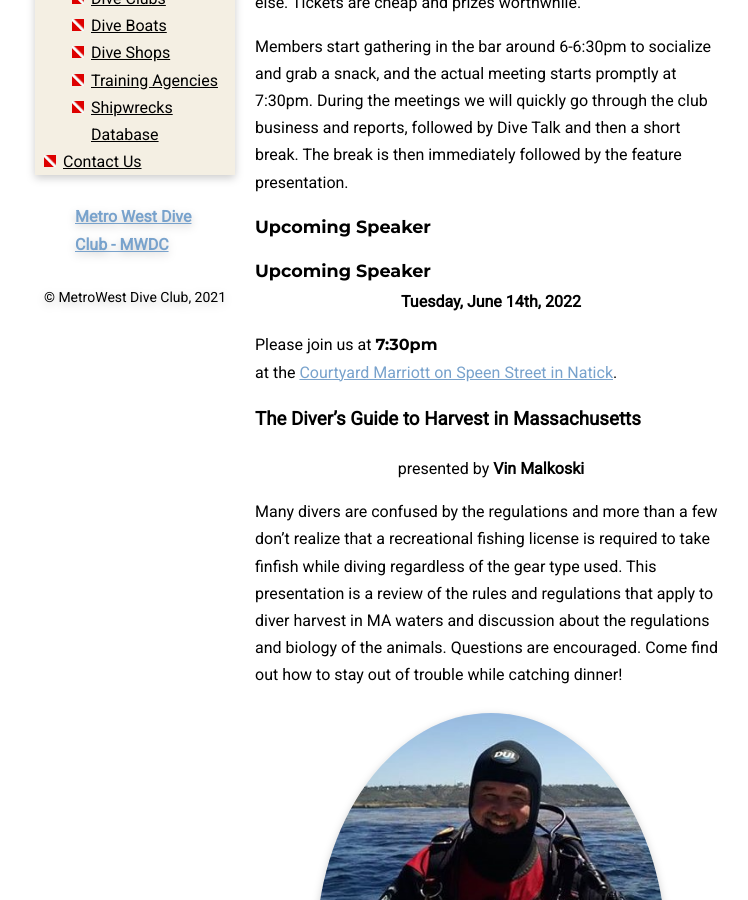
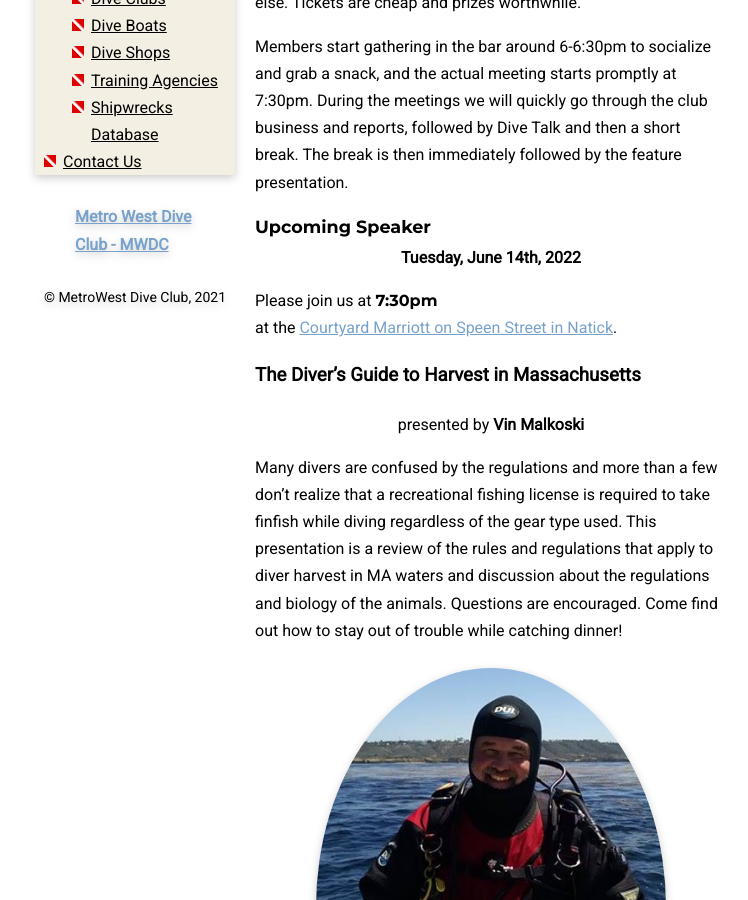
Before and after one commit to MetroWestDiveClub/mwdc, a Jekyll site: the page built from docs/meetings.md, in a window 1280 px wide and 900 px high, scrolled down 505 px. Shown: the whole window, without its empty margins (255-1003 px from the left). Built offline with Jekyll 4.4.1, drawn with Linux system fonts in a browser that asks for light colours.

Commit message:
Update meetings.md

```diff
--- a/docs/meetings.md
+++ b/docs/meetings.md
@@ -5,13 +5,11 @@
 
 # MetroWest Dive Club Meetings
 
-Club meetings are held once a month, on the 2nd Tuesday of every month, at the [Courtyard Marriott on Speen Street in Natick](../docs/location-directions.md). The meeting typically features a presentation, with the topics ranging from slide shows and video presentations, to dive science and physiology, to marine ecology, and many other fascinating diving-related topcs.
+Club meetings are held once a month, on the 2nd Tuesday of every month, at the <a href="location-directions.html">Courtyard Marriott on Speen Street in Natick</a>. The meeting typically features a presentation, with the topics ranging from slide shows and video presentations, to dive science and physiology, to marine ecology, and many other fascinating diving-related topcs.
 
 Every meeting also features a raffle of various member-donated prizes. Prizes range from dive gear, books, or just about anything else. Tickets are cheap and prizes worthwhile.
 
 Members start gathering in the bar around 6-6:30pm to socialize and grab a snack, and the actual meeting starts promptly at 7:30pm. During the meetings we will quickly go through the club business and reports, followed by Dive Talk and then a short break. The break is then immediately followed by the feature presentation.
-
-## Upcoming Speaker
 
 {% include speaker_blurb.md %}
 
```
